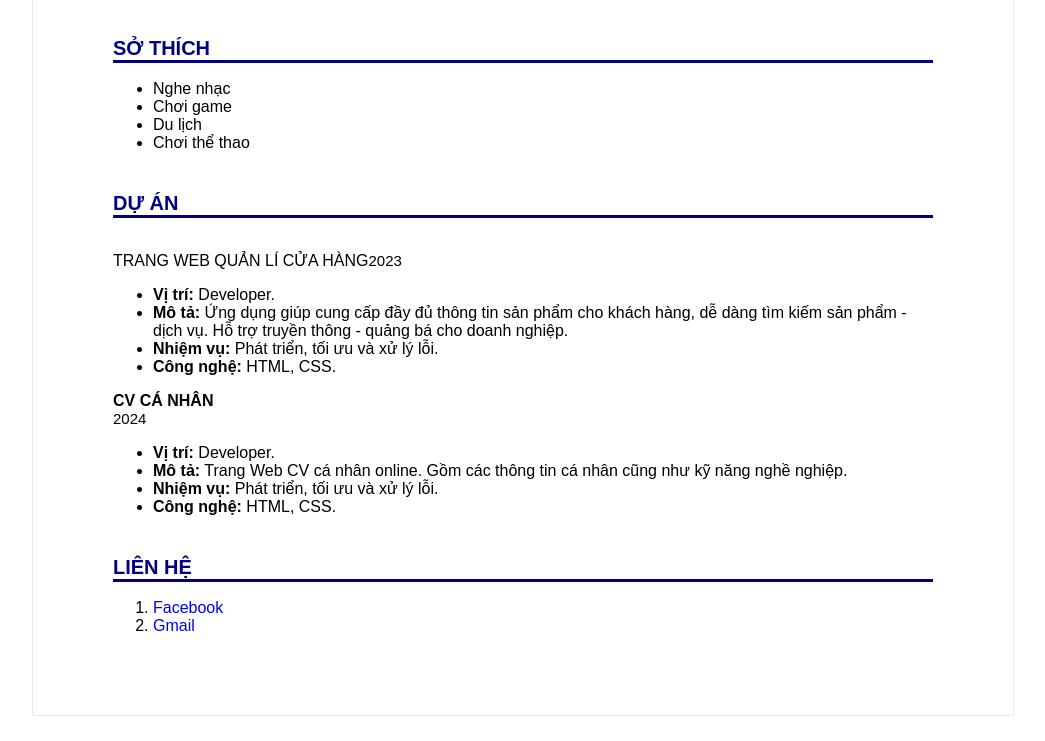
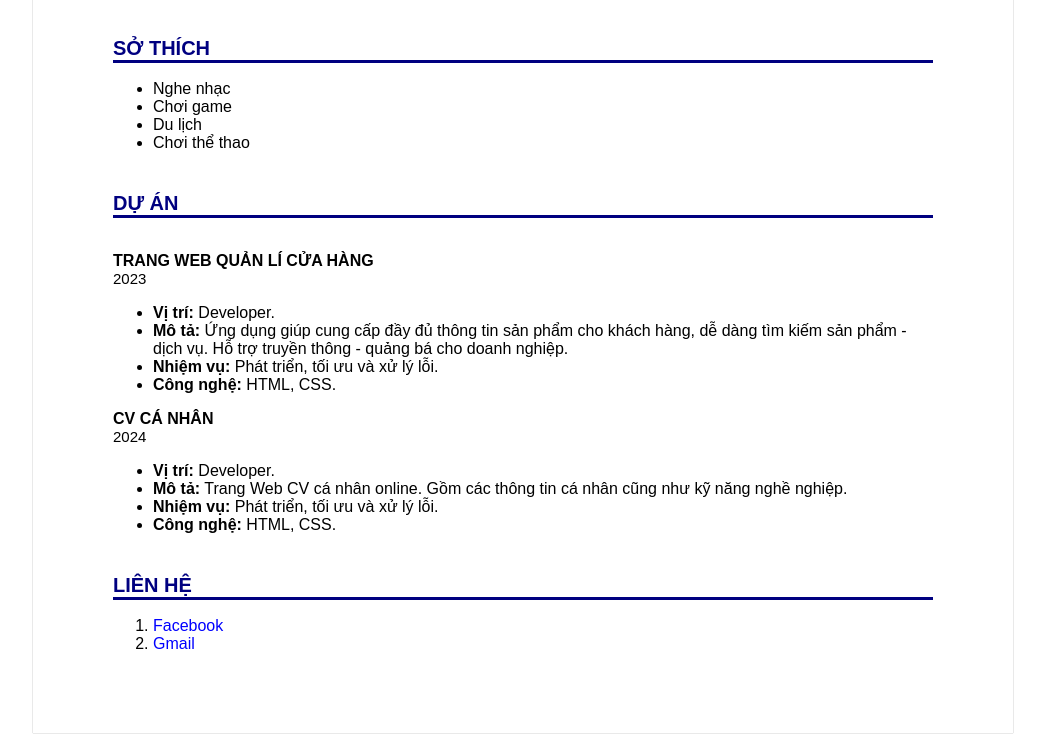
Before and after one commit to tomatoisntred/cv-html-code, a plain HTML site: page index.html in a window 1280 px wide. Shown: the part 1632-2373 px from the top of the page, without its empty margins (117-1162 px from the left). Drawn offline with Linux system fonts and the light colour scheme.

Commit message:
cv html code

```diff
--- a/index.html
+++ b/index.html
@@ -175,7 +175,7 @@
 					<h2 class="section-title">Dự án</h2>
 					<div class="section-content">
 						<div>
-							<p><br/>TRANG WEB QUẢN LÍ CỬA HÀNG<span class="year">2023</span></p>
+							<p><br/><strong>TRANG WEB QUẢN LÍ CỬA HÀNG</strong><br/><span class="year">2023</span></p>
 							<ul>
 								<li><strong>Vị trí:</strong> Developer.</li>
 								<li><strong>Mô tả:</strong> Ứng dụng giúp cung cấp đầy đủ thông tin sản phẩm cho khách hàng, dễ dàng tìm kiếm sản phẩm - dịch vụ. Hỗ trợ truyền thông - quảng bá cho doanh nghiệp.</li>
```
